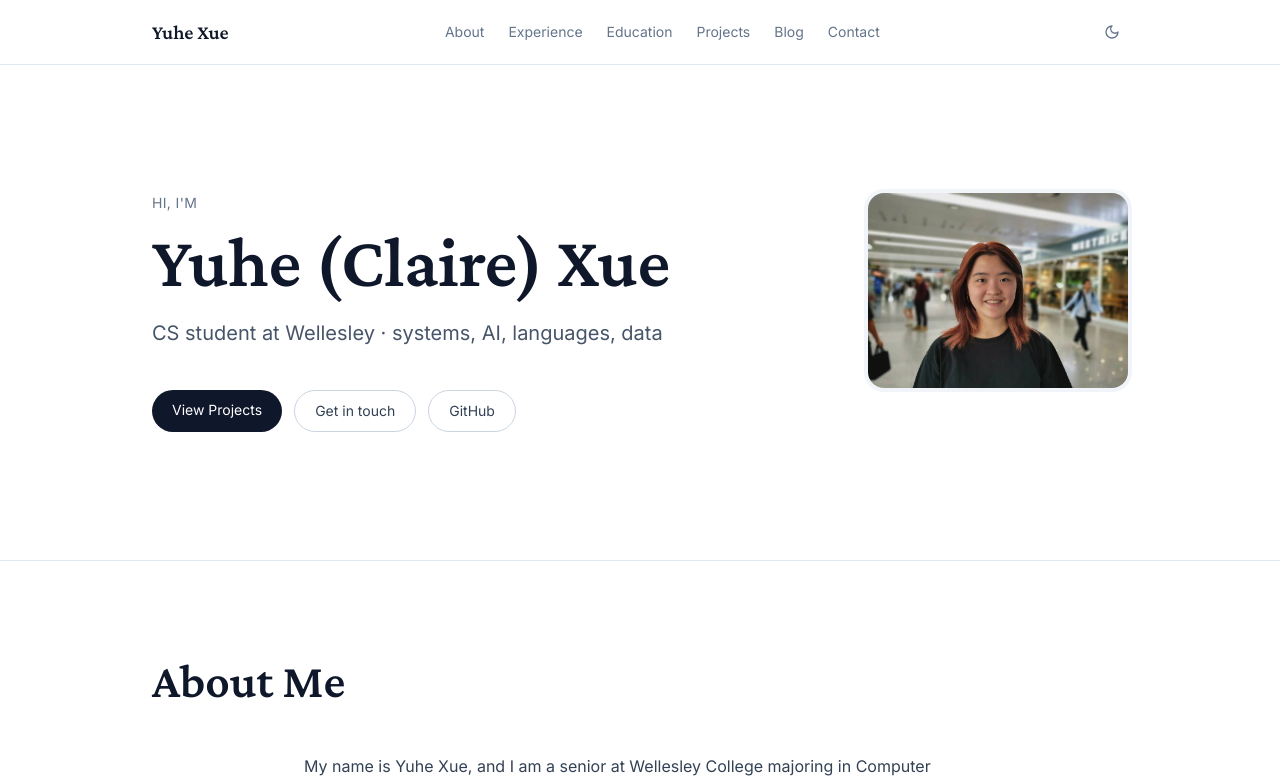
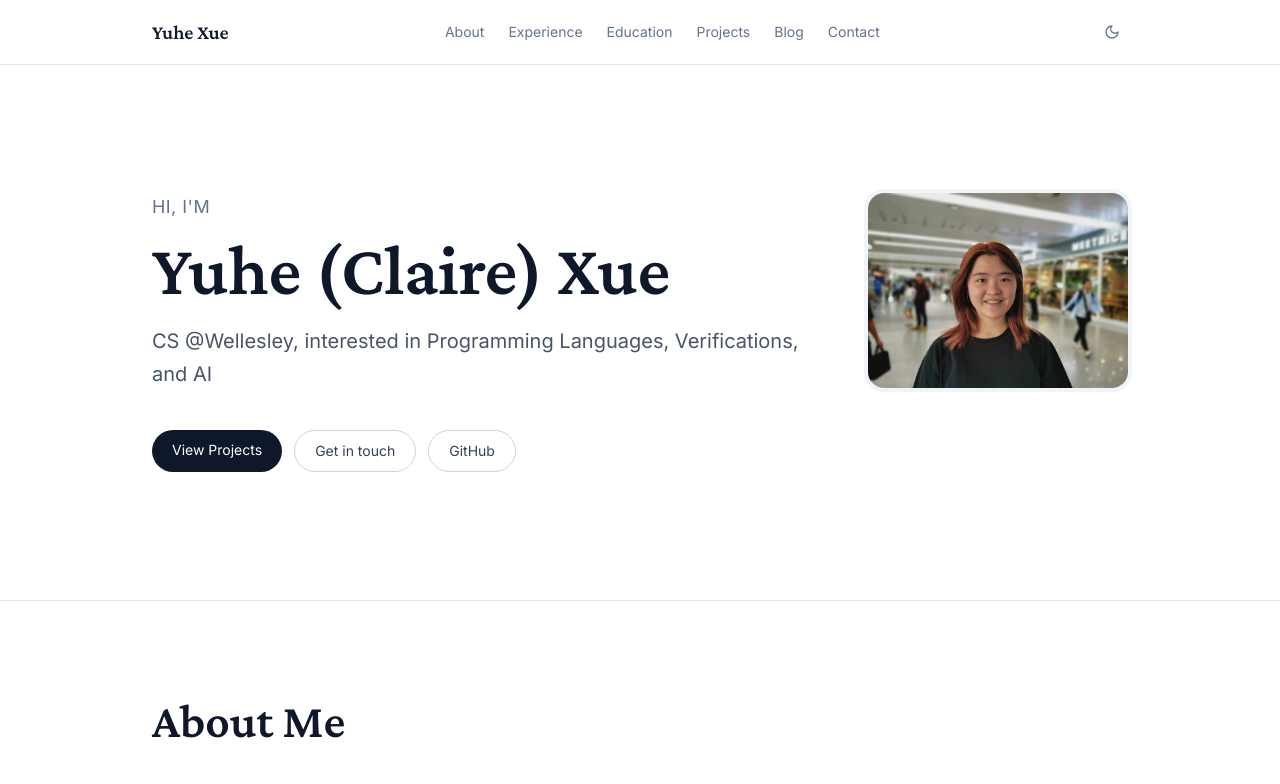
Before and after one commit to clairexue10/clairexue10.github.io, a Next.js app: page / in a window 1280 px wide. Shown: the top 784 px of the page. Built offline with nearby package versions, Linux system fonts and the light colour scheme.

Commit message:
Add typewriter greeting and update hero description

```diff
--- a/components/Hero.tsx
+++ b/components/Hero.tsx
@@ -1,4 +1,5 @@
 import Image from 'next/image'
+import Typewriter from './Typewriter'
 
 export default function Hero() {
   return (
@@ -6,14 +7,14 @@ export default function Hero() {
       <div className="max-w-5xl mx-auto px-6">
         <div className="flex flex-col-reverse md:flex-row items-center md:items-start gap-12">
           <div className="flex-1">
-            <p className="text-slate-500 dark:text-slate-400 font-sans mb-3 text-sm tracking-wide uppercase">
-              Hi, I&apos;m
+            <p className="text-slate-500 dark:text-slate-400 font-sans mb-3 text-base md:text-lg tracking-wide uppercase">
+              <Typewriter text="Hi, I'm" />
             </p>
             <h1 className="font-display text-6xl md:text-7xl text-slate-900 dark:text-slate-100 font-semibold leading-tight mb-5">
               Yuhe (Claire) Xue
             </h1>
             <p className="text-xl text-slate-600 dark:text-slate-400 font-sans mb-10 leading-relaxed">
-              CS student at Wellesley · systems, AI, languages, data
+              CS @Wellesley, interested in Programming Languages, Verifications, and AI
             </p>
             <div className="flex flex-wrap gap-3">
               <a
--- /dev/null
+++ b/components/Typewriter.tsx
@@ -0,0 +1,44 @@
+'use client'
+
+import { useEffect, useState } from 'react'
+
+const TYPE_MS = 120
+const DELETE_MS = 60
+const HOLD_MS = 2200
+const RESTART_MS = 500
+
+export default function Typewriter({ text, className = '' }: { text: string; className?: string }) {
+  const [count, setCount] = useState(0)
+  const [deleting, setDeleting] = useState(false)
+
+  useEffect(() => {
+    if (window.matchMedia('(prefers-reduced-motion: reduce)').matches) {
+      setCount(text.length)
+      return
+    }
+
+    let delay = deleting ? DELETE_MS : TYPE_MS
+    if (!deleting && count === text.length) delay = HOLD_MS
+    if (deleting && count === 0) delay = RESTART_MS
+
+    const id = setTimeout(() => {
+      if (!deleting && count === text.length) setDeleting(true)
+      else if (deleting && count === 0) setDeleting(false)
+      else setCount((c) => c + (deleting ? -1 : 1))
+    }, delay)
+    return () => clearTimeout(id)
+  }, [count, deleting, text])
+
+  return (
+    <span className={`relative inline-block ${className}`} aria-label={text}>
+      {/* invisible full text reserves space so the layout doesn't shift */}
+      <span className="invisible" aria-hidden>
+        {text}
+      </span>
+      <span className="absolute inset-0 whitespace-pre" aria-hidden>
+        {text.slice(0, count)}
+        <span className="inline-block w-[2px] h-[1em] -mb-[0.15em] ml-0.5 bg-current animate-blink" />
+      </span>
+    </span>
+  )
+}
--- a/tailwind.config.ts
+++ b/tailwind.config.ts
@@ -12,6 +12,15 @@ const config: Config = {
         display: ['var(--font-crimson-pro)', 'Georgia', 'serif'],
         sans: ['var(--font-inter)', 'ui-sans-serif', 'system-ui', 'sans-serif'],
       },
+      keyframes: {
+        blink: {
+          '0%, 50%': { opacity: '1' },
+          '50.01%, 100%': { opacity: '0' },
+        },
+      },
+      animation: {
+        blink: 'blink 1s step-end infinite',
+      },
     },
   },
   plugins: [],
```
